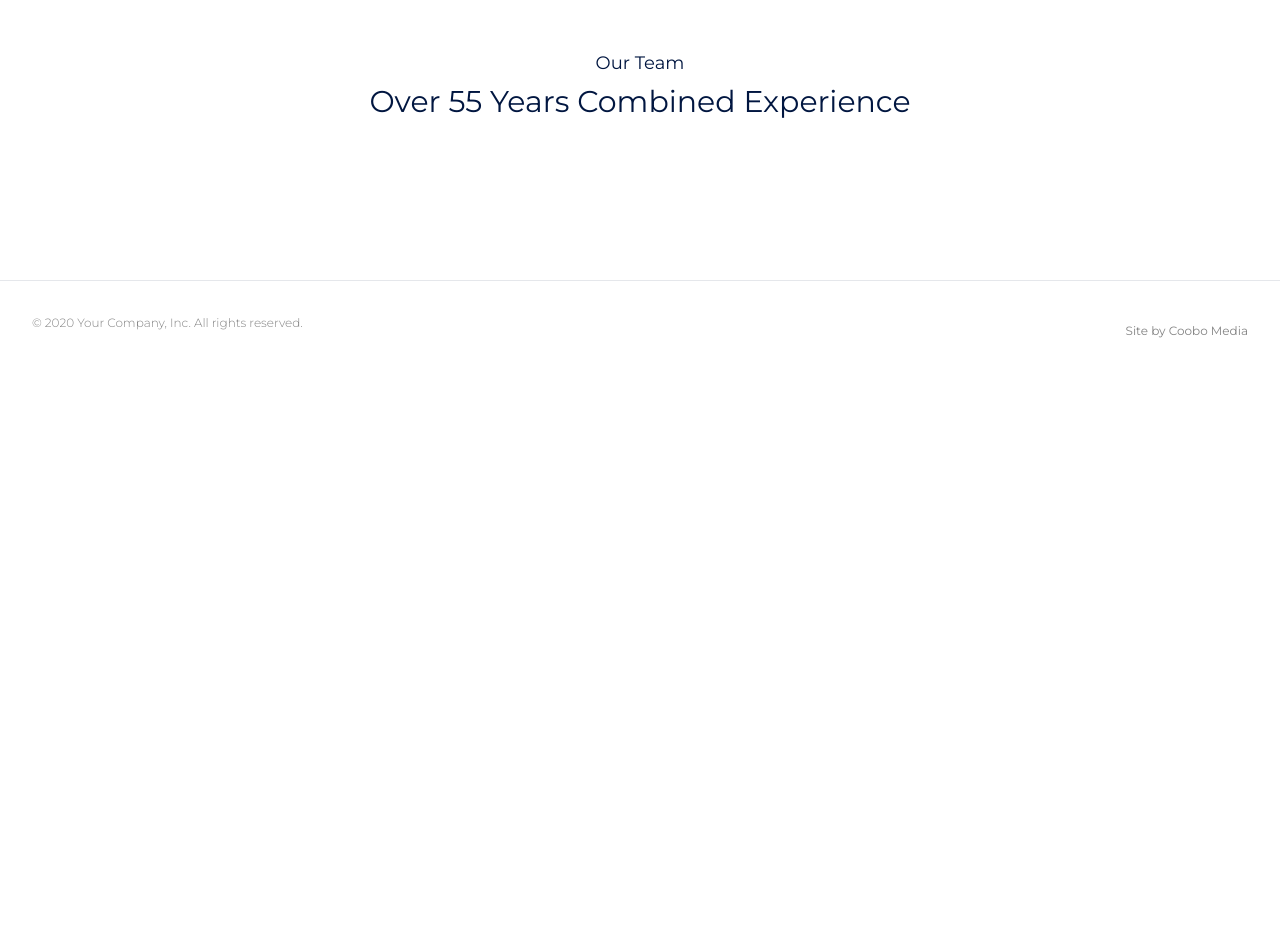
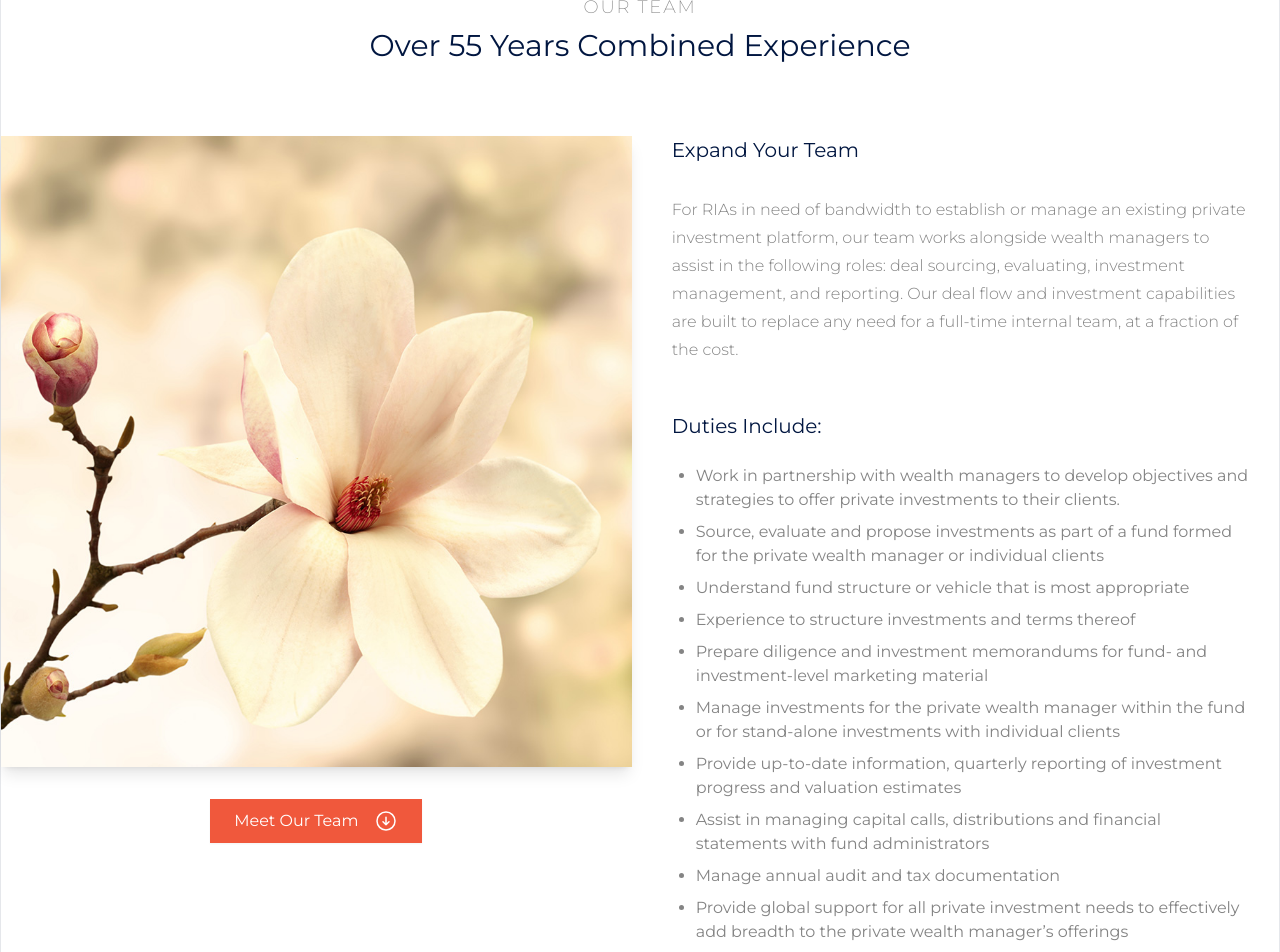
Before and after one commit to coobomedia/magnolia-cap.com, a Next.js app: page / in a window 1280 px wide. Shown: the part 1380-2332 px from the top of the page. Before the commit the page ends 1761 px from the top, so only its background shows below. Built offline with nearby package versions, Linux system fonts and the light colour scheme.

Commit message:
Remaining home sections (need to still add mail links and hover effect to envelope icons)

```diff
--- a/src/app/page.tsx
+++ b/src/app/page.tsx
@@ -2,6 +2,7 @@ import Hero from "@/components/mag-home-hero"
 import HomeNews from "@/components/mag-home-news"
 import TargetAssetClasses from "@/components/mag-home-targets"
 import Team from "@/components/mag-home-team"
+import TeamMembers from "@/components/mag-home-team-members"
 
 export default function HomePage() {
   return (
@@ -10,6 +11,7 @@ export default function HomePage() {
       <HomeNews />
       <TargetAssetClasses />
       <Team />
+      <TeamMembers />
     </main>
   )
 }
--- a/src/components/mag-home-hero.tsx
+++ b/src/components/mag-home-hero.tsx
@@ -3,7 +3,7 @@ import Image from "next/image"
 export default function Hero() {
   return (
     <div className="relative isolate overflow-hidden h-[72vh] bg-primary">
-      <div className="mx-auto max-w-7xl px-6 pb-24 pt-10 sm:pb-32 lg:flex items-center">
+      <div className="mx-auto max-w-7xl px-6 pb-24 pt-10 sm:pb-32 lg:flex items-center border-x h-full">
         <div className="mx-auto max-w-2xl lg:mx-0 lg:w-2/3 lg:shrink-0 lg:pt-6">
           <h1 className="mt-10 sm:text-6xl uppercase">
             Streamlined Private Investment Firm
--- a/src/components/mag-home-targets.tsx
+++ b/src/components/mag-home-targets.tsx
@@ -1,3 +1,5 @@
+import Link from "next/link"
+
 const services = [
   {
     id: 1,
@@ -16,7 +18,7 @@ const services = [
 export default function TargetAssetClasses() {
   return (
     <section className="relative  overflow-hidden bg-primary min-h-[500px] flex justify-center">
-      <div className="mx-auto w-full max-w-7xl px-6 py-10 flex flex-col md:flex-row lg:flex-wrap justify-center">
+      <div className="mx-auto w-full max-w-7xl px-6 py-10 flex flex-col md:flex-row lg:flex-wrap justify-center border-x">
         <div className="w-full lg:w-1/2 flex items-center ">
           <h2>Targeted asset classes</h2>
         </div>
@@ -29,9 +31,10 @@ export default function TargetAssetClasses() {
                 </li>
               ))}
             </ul>
+            <Link href="#team" scroll={false}>
               <button
                 type="button"
-              className=" bg-accent px-6 py-2.5 flex font-normal text-white shadow-sm hover:bg-secondary focus-visible:outline focus-visible:outline-2 focus-visible:outline-offset-2 focus-visible:outline-indigo-600"
+                className=" bg-accent px-6 py-2.5 flex font-normal text-white shadow-sm hover:bg-secondary focus-visible:outline focus-visible:outline-2 focus-visible:outline-offset-2"
               >
                 <span>Learn More</span>
                 <svg
@@ -49,6 +52,7 @@ export default function TargetAssetClasses() {
                   />
                 </svg>
               </button>
+            </Link>
           </div>
         </div>
       </div>
--- /dev/null
+++ b/src/components/mag-home-team-members.tsx
@@ -0,0 +1,113 @@
+import Image from "next/image"
+import Link from "next/link"
+
+export default function TeamMembers() {
+  return (
+    <section
+      id="team"
+      className="relative  overflow-hidden bg-primary flex justify-center"
+    >
+      <div className="w-full mx-auto max-w-7xl py-20 px-10 border-x">
+        <div className="flex flex-col lg:flex-row gap-6">
+          <div className="w-full lg:w-1/3 text-center bg-white p-10 border rounded-md">
+            <h3>Andrew Kollaer</h3>
+            <h6 className="!mt-0">Co-founder, Managing Partner</h6>
+            <p>
+              Andrew has 15 years of investment experience in oil & gas,
+              infrastructure and real estate. Andrew has managed multiple
+              private investment platforms on behalf of both institutional and
+              retail investors. Andrew established his investment experience
+              with roles at Intrepid Financial Partners, OMERS Strategic
+              Investments and Guggenheim Partners. Andrew earned a BBA in
+              Finance from Texas A&M University and an MBA from the McCombs
+              School of Business, University of Texas at Austin.
+            </p>
+            <p>
+              <Link href="#">
+                <svg
+                  xmlns="http://www.w3.org/2000/svg"
+                  fill="none"
+                  viewBox="0 0 24 24"
+                  strokeWidth={1.5}
+                  stroke="currentColor"
+                  className="w-6 h-6 m-auto"
+                >
+                  <path
+                    strokeLinecap="round"
+                    strokeLinejoin="round"
+                    d="M21.75 6.75v10.5a2.25 2.25 0 01-2.25 2.25h-15a2.25 2.25 0 01-2.25-2.25V6.75m19.5 0A2.25 2.25 0 0019.5 4.5h-15a2.25 2.25 0 00-2.25 2.25m19.5 0v.243a2.25 2.25 0 01-1.07 1.916l-7.5 4.615a2.25 2.25 0 01-2.36 0L3.32 8.91a2.25 2.25 0 01-1.07-1.916V6.75"
+                  />
+                </svg>
+              </Link>
+            </p>
+          </div>
+          <div className="w-full lg:w-1/3 text-center bg-white p-10 border rounded-md">
+            <h3>Travis Frazier</h3>
+            <h6 className="!mt-0">Co-founder, Managing Partner</h6>
+            <p>
+              Travis has over 15 years of traditional and renewable energy
+              investing experience. With ten years at Simmons and Company
+              International and five years at Heikkinen Energy Advisors (now
+              Pickering Energy Partners), Travis advised some of the largest
+              institutional investors in the US and Canada. Most recently,
+              Travis consulted one of the largest oil and gas minerals companies
+              in leveraging its asset base in the evolving energy climate.
+              Travis earned his BA from the University of Texas at Austin.
+            </p>
+            <p>
+              <Link href="#">
+                <svg
+                  xmlns="http://www.w3.org/2000/svg"
+                  fill="none"
+                  viewBox="0 0 24 24"
+                  strokeWidth={1.5}
+                  stroke="currentColor"
+                  className="w-6 h-6 m-auto"
+                >
+                  <path
+                    strokeLinecap="round"
+                    strokeLinejoin="round"
+                    d="M21.75 6.75v10.5a2.25 2.25 0 01-2.25 2.25h-15a2.25 2.25 0 01-2.25-2.25V6.75m19.5 0A2.25 2.25 0 0019.5 4.5h-15a2.25 2.25 0 00-2.25 2.25m19.5 0v.243a2.25 2.25 0 01-1.07 1.916l-7.5 4.615a2.25 2.25 0 01-2.36 0L3.32 8.91a2.25 2.25 0 01-1.07-1.916V6.75"
+                  />
+                </svg>
+              </Link>
+            </p>
+          </div>
+          <div className="w-full lg:w-1/3 text-center bg-white p-10 border rounded-md">
+            <h3>Taylor Tipton</h3>
+            <h6 className="!mt-0">Co-founder, Managing Partner</h6>
+            <p>
+              Taylor has over 25 years of experience in the oil and gas
+              industry. Prior to joining Magnolia Private Capital, Mr. Tipton
+              spent eight years as President of ARM Energy where he managed
+              ARM’s trading operation and midstream investments, including the
+              development of two large scale greenfield midstream assets.
+              Previously, Mr. Tipton worked in a variety of roles for Dynegy,
+              ConocoPhillips, Eagle Energy, and EDF Trading where he was SVP
+              Head of North American Trading. Mr. Tipton earned his BA from the
+              University of Texas at Austin.
+            </p>
+            <p>
+              <Link href="#">
+                <svg
+                  xmlns="http://www.w3.org/2000/svg"
+                  fill="none"
+                  viewBox="0 0 24 24"
+                  strokeWidth={1.5}
+                  stroke="currentColor"
+                  className="w-6 h-6 m-auto"
+                >
+                  <path
+                    strokeLinecap="round"
+                    strokeLinejoin="round"
+                    d="M21.75 6.75v10.5a2.25 2.25 0 01-2.25 2.25h-15a2.25 2.25 0 01-2.25-2.25V6.75m19.5 0A2.25 2.25 0 0019.5 4.5h-15a2.25 2.25 0 00-2.25 2.25m19.5 0v.243a2.25 2.25 0 01-1.07 1.916l-7.5 4.615a2.25 2.25 0 01-2.36 0L3.32 8.91a2.25 2.25 0 01-1.07-1.916V6.75"
+                  />
+                </svg>
+              </Link>
+            </p>
+          </div>
+        </div>
+      </div>
+    </section>
+  )
+}
--- a/src/components/mag-home-team.tsx
+++ b/src/components/mag-home-team.tsx
@@ -1,15 +1,102 @@
+import Image from "next/image"
+import Link from "next/link"
+
 export default function Team() {
   return (
-    <section className="relative overflow-hidden">
-      <div className="w-full mx-auto max-w-7xl px-6 sm:mt-40 lg:px-8">
-        <div className="px-6 lg:px-8">
+    <section id="team" className="relative overflow-hidden">
+      <div className="w-full mx-auto max-w-7xl py-10 border-x">
+        <div className="p-6 mt-10 mb-8">
           <div className="mx-auto max-w-2xl text-center ">
-            <h6 className="mb-[-25px]">Our Team</h6>
+            <h6 className="mb-[-25px] uppercase text-[#848484] tracking-widest">
+              Our Team
+            </h6>
             <h3>Over 55 Years Combined Experience</h3>
           </div>
         </div>
+        <div className="flex flex-col lg:flex-row gap-4">
+          <div className="w-full lg:w-1/2">
+            <Image
+              src="/images/magnolia-flower.jpg"
+              alt="Magnolia Tree Graphic"
+              width={2432}
+              height={1442}
+              className="w-full object-cover shadow-lg mb-8"
+            />
+            <div className="flex justify-center">
+              <Link href="#team-members" scroll={false}>
+                <button
+                  type="button"
+                  className="inline-flex bg-accent px-6 py-2.5 font-normal text-white shadow-sm hover:bg-secondary focus-visible:outline focus-visible:outline-2 focus-visible:outline-offset-2 "
+                >
+                  <span>Meet Our Team</span>
+                  <svg
+                    xmlns="http://www.w3.org/2000/svg"
+                    fill="none"
+                    viewBox="0 0 24 24"
+                    strokeWidth={1.5}
+                    stroke="currentColor"
+                    className="w-6 h-6 ml-4"
+                  >
+                    <path
+                      strokeLinecap="round"
+                      strokeLinejoin="round"
+                      d="M9 12.75l3 3m0 0l3-3m-3 3v-7.5M21 12a9 9 0 11-18 0 9 9 0 0118 0z"
+                    />
+                  </svg>
+                </button>
+              </Link>
+            </div>
+          </div>
+          <div className="w-full lg:w-1/2 flex flex-col px-6 lg:py-0 py-6">
+            <h5>Expand Your Team</h5>
+            <p>
+              For RIAs in need of bandwidth to establish or manage an existing
+              private investment platform, our team works alongside wealth
+              managers to assist in the following roles: deal sourcing,
+              evaluating, investment management, and reporting. Our deal flow
+              and investment capabilities are built to replace any need for a
+              full-time internal team, at a fraction of the cost.
+            </p>
+            <h5>Duties Include:</h5>
+            <ul className="mt-0">
+              <li>
+                Work in partnership with wealth managers to develop objectives
+                and strategies to offer private investments to their clients.
+              </li>
+              <li>
+                Source, evaluate and propose investments as part of a fund
+                formed for the private wealth manager or individual clients
+              </li>
+              <li>
+                Understand fund structure or vehicle that is most appropriate
+              </li>
+              <li>Experience to structure investments and terms thereof</li>
+              <li>
+                Prepare diligence and investment memorandums for fund- and
+                investment-level marketing material
+              </li>
+              <li>
+                Manage investments for the private wealth manager within the
+                fund or for stand-alone investments with individual clients
+              </li>
+              <li>
+                Provide up-to-date information, quarterly reporting of
+                investment progress and valuation estimates
+              </li>
+              <li>
+                Assist in managing capital calls, distributions and financial
+                statements with fund administrators
+              </li>
+              <li>Manage annual audit and tax documentation</li>
+              <li>
+                Provide global support for all private investment needs to
+                effectively add breadth to the private wealth manager’s
+                offerings
+              </li>
+            </ul>
+          </div>
+        </div>
       </div>
-      <div className="mx-auto mt-32 max-w-7xl px-6 sm:mt-40 lg:px-8"></div>
     </section>
   )
 }
--- a/src/styles/globals.css
+++ b/src/styles/globals.css
@@ -76,6 +76,11 @@
     @apply font-light;
   }
 
+  body p,
+  body li {
+    @apply text-[#848484];
+  }
+
   body h1 {
     @apply text-5xl font-extralight uppercase;
   }
@@ -97,7 +102,7 @@
   }
 
   body h6 {
-    @apply text-lg;
+    @apply text-lg uppercase font-extralight tracking-[2px];
   }
 
   body ul,
```
Also changed, not shown: public/images/magnolia-flower.jpg (added). Lines whose indentation alone changed are shown as unchanged.
